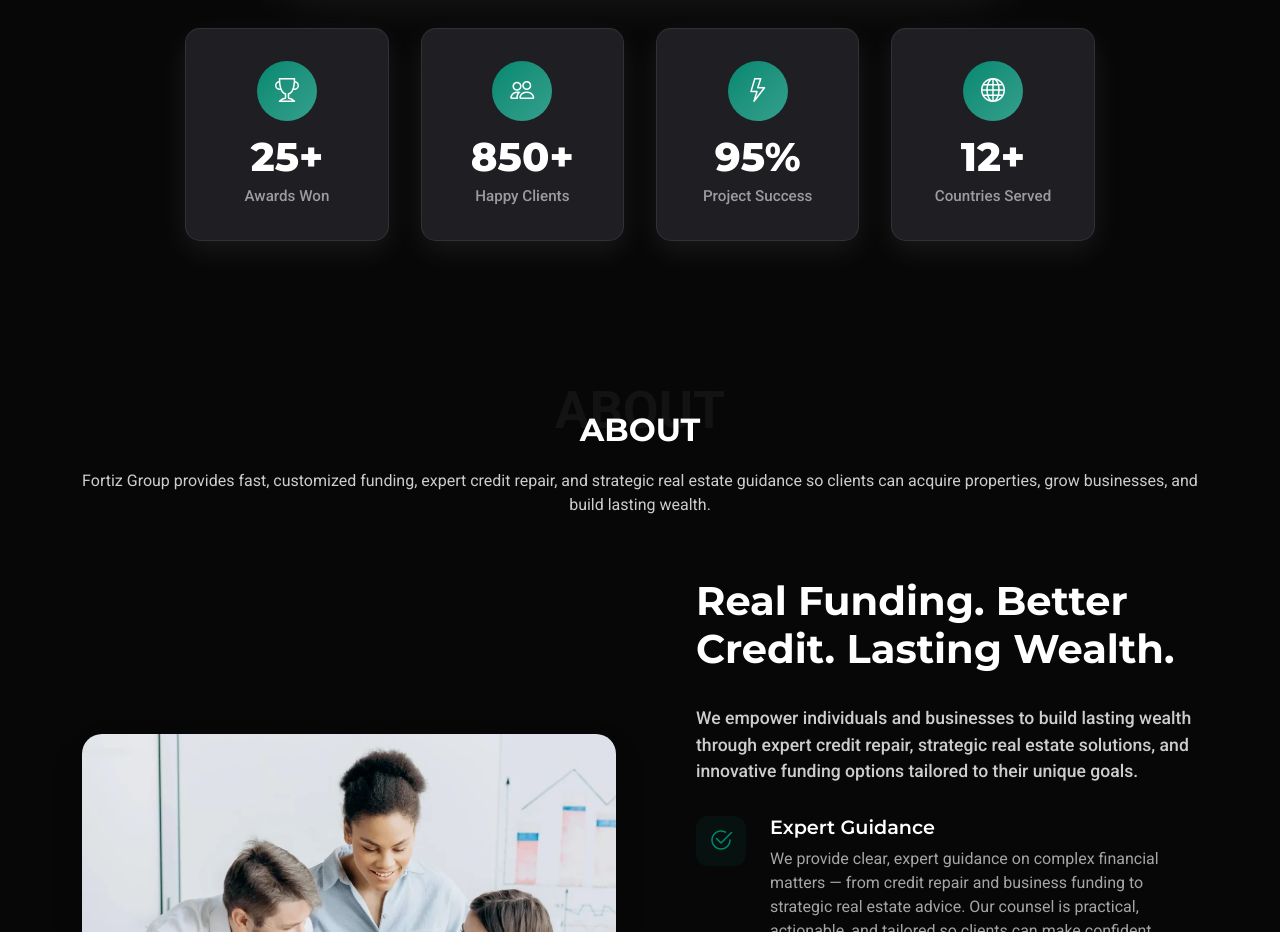
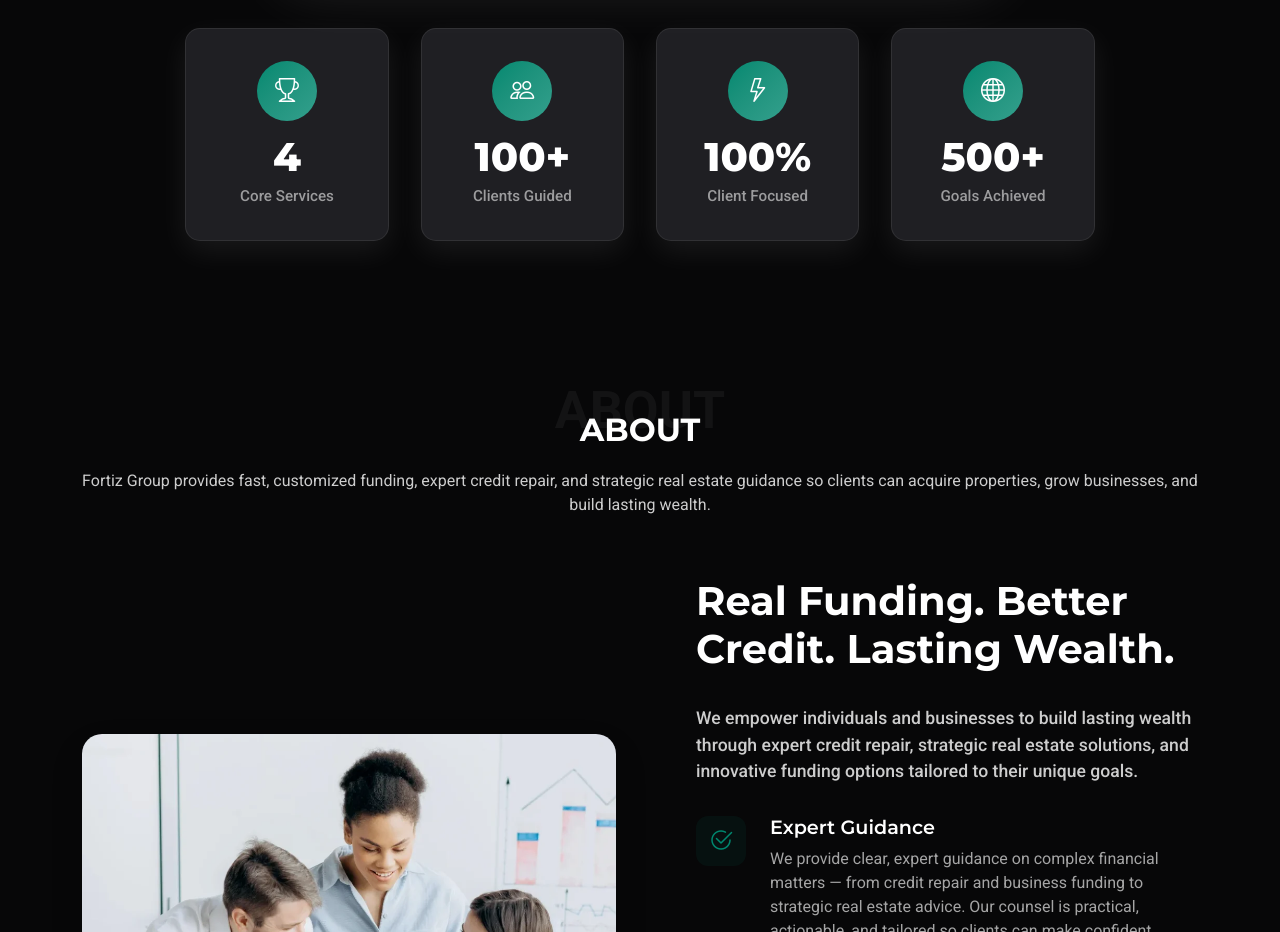
Before and after one commit to MrJohnson8604/general_intake_form, a plain HTML site: page index.html in a window 1280 px wide. Shown: the part 1180-2112 px from the top of the page. Drawn offline with Linux system fonts and the light colour scheme.

Commit message:
Hero Section Update

```diff
--- a/index.html
+++ b/index.html
@@ -109,29 +109,29 @@
                 <div class="stat-icon">
                   <i class="bi bi-trophy"></i>
                 </div>
-                <h3><span data-purecounter-start="0" data-purecounter-end="25" data-purecounter-duration="1" class="purecounter"></span>+</h3>
-                <p>Awards Won</p>
+                <h3>4</h3>
+                <p>Core Services</p>
               </div>
               <div class="stat-item">
                 <div class="stat-icon">
                   <i class="bi bi-people"></i>
                 </div>
-                <h3><span data-purecounter-start="0" data-purecounter-end="850" data-purecounter-duration="1" class="purecounter"></span>+</h3>
-                <p>Happy Clients</p>
+                <h3>100+</h3>
+                <p>Clients Guided</p>
               </div>
               <div class="stat-item">
                 <div class="stat-icon">
                   <i class="bi bi-lightning"></i>
                 </div>
-                <h3><span data-purecounter-start="0" data-purecounter-end="95" data-purecounter-duration="1" class="purecounter"></span>%</h3>
-                <p>Project Success</p>
+                <h3>100%</h3>
+                <p>Client Focused</p>
               </div>
               <div class="stat-item">
                 <div class="stat-icon">
                   <i class="bi bi-globe"></i>
                 </div>
-                <h3><span data-purecounter-start="0" data-purecounter-end="12" data-purecounter-duration="1" class="purecounter"></span>+</h3>
-                <p>Countries Served</p>
+                <h3>500+</h3>
+                <p>Goals Achieved</p>
               </div>
             </div>
           </div>
```
